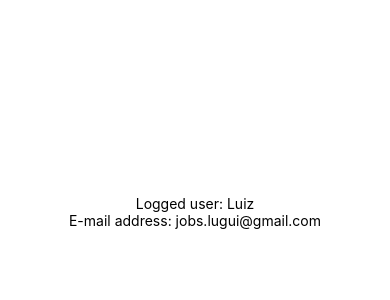
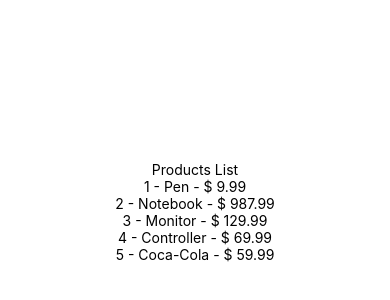
Before and after one commit to heyimleaf/react-native-course, a React Native app in the folder Exercicios/: screen / in a window 390 px wide. Shown: the part 210-510 px from the top of the page. Built offline with nearby package versions, Linux system fonts and the light colour scheme.

Commit message:
feat: list looping some data

```diff
--- a/Exercicios/src/App.js
+++ b/Exercicios/src/App.js
@@ -2,7 +2,7 @@ import React from 'react';
 import {StyleSheet, SafeAreaView} from 'react-native';
 import LoggedUser from './components/LoggedUser';
 import User from './components/LoggedUser';
-
+import ProductsList from './components/products/ProductsList';
 // import Family from './components/relation/Family';
 // import Member from './components/relation/Member';
 // import OddEven from './components/OddEven';
@@ -31,10 +31,9 @@ import User from './components/LoggedUser';
 
 export default () => (
   <SafeAreaView style={style.App}>
+    <ProductsList />
+    {/* <Button />
     <LoggedUser user={{name: 'Luiz', email: 'jobs.lugui@gmail.com'}} />
-    <LoggedUser user={{name: '', email: 'asdas'}} />
-
-    {/* <Button />
     <Family>
       <Member name="Luiz" lastname="Carlos" />
       <Member name="Lucas" lastname="Silva" />
--- /dev/null
+++ b/Exercicios/src/components/products/ProductsList.js
@@ -0,0 +1,20 @@
+import React from 'react';
+import {View, Text} from 'react-native';
+import products from './products';
+export default (props) => {
+  function list() {
+    return products.map((p) => {
+      return (
+        <Text key={p.id}>
+          {p.id} - {p.name} - $ {p.price}
+        </Text>
+      );
+    });
+  }
+  return (
+    <>
+      <Text>Products List</Text>
+      {list()}
+    </>
+  );
+};
--- /dev/null
+++ b/Exercicios/src/components/products/products.js
@@ -0,0 +1,7 @@
+export default [
+  {id: 1, name: 'Pen', price: 9.99},
+  {id: 2, name: 'Notebook', price: 987.99},
+  {id: 3, name: 'Monitor', price: 129.99},
+  {id: 4, name: 'Controller', price: 69.99},
+  {id: 5, name: 'Coca-Cola', price: 59.99},
+];
```
